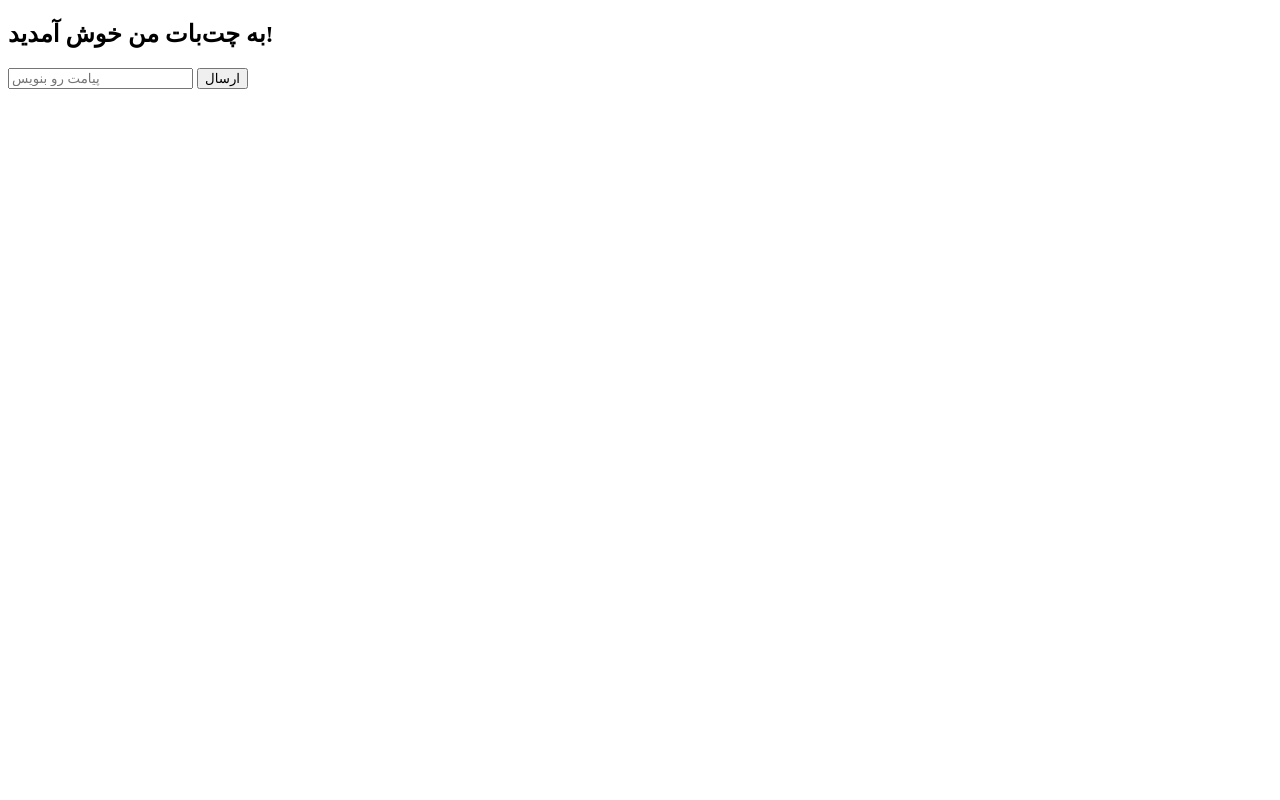
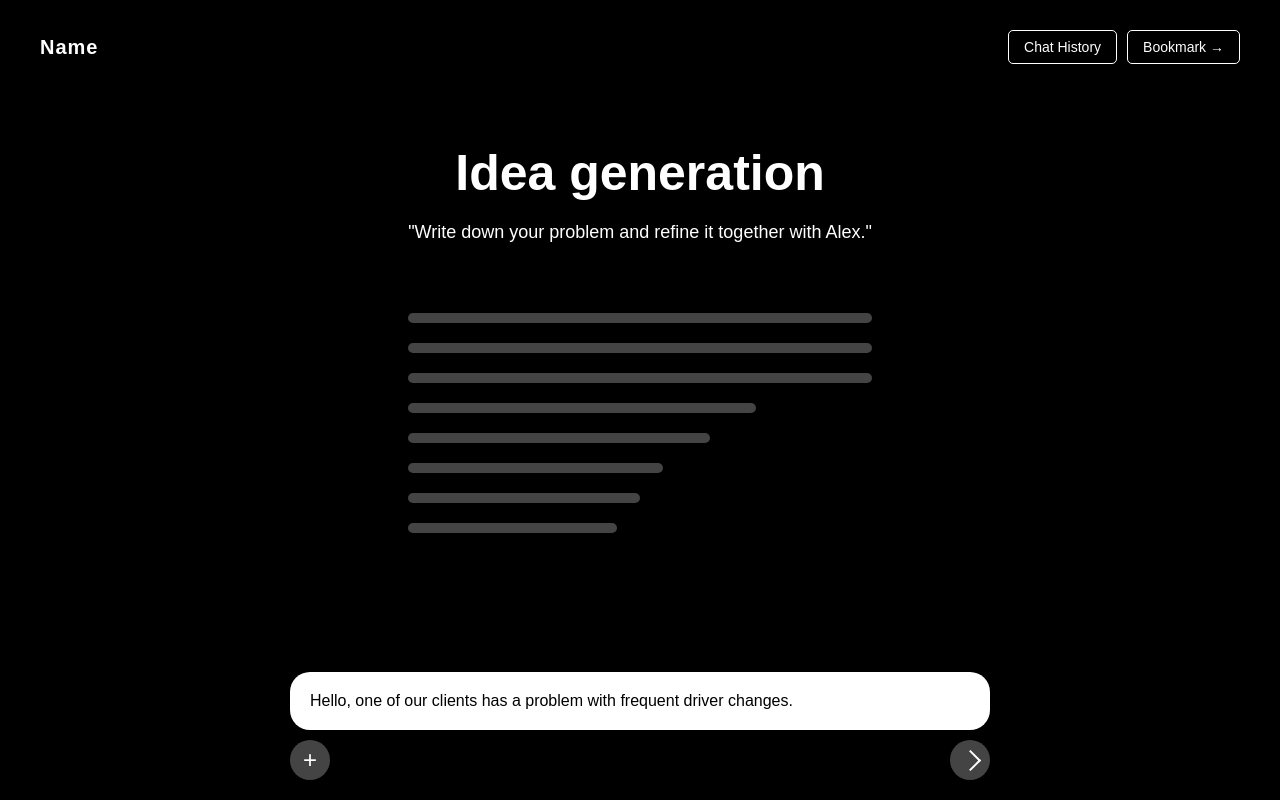
Before and after one commit to hannibalreza/Probleemverkennende, a plain HTML site: page index.html in a window 1280 px wide. Drawn offline with Linux system fonts and the light colour scheme.

Commit message:
Update index.html

```diff
--- a/index.html
+++ b/index.html
@@ -1,27 +1,226 @@
 <!DOCTYPE html>
-<html lang="fa">
+<html lang="en">
 <head>
     <meta charset="UTF-8">
     <meta name="viewport" content="width=device-width, initial-scale=1.0">
-    <title>چت‌بات من</title>
+    <title>Idea Generation</title>
+    <style>
+        * {
+            margin: 0;
+            padding: 0;
+            box-sizing: border-box;
+            font-family: Arial, sans-serif;
+        }
+
+        body {
+            background-color: #000;
+            color: #fff;
+            height: 100vh;
+            display: flex;
+            flex-direction: column;
+            padding: 20px;
+        }
+
+        header {
+            display: flex;
+            justify-content: space-between;
+            align-items: center;
+            padding: 10px 20px;
+        }
+
+        .logo {
+            font-size: 20px;
+            font-weight: bold;
+            letter-spacing: 1px;
+        }
+
+        .nav-buttons {
+            display: flex;
+            gap: 10px;
+        }
+
+        .nav-btn {
+            background-color: transparent;
+            color: #fff;
+            border: 1px solid #fff;
+            border-radius: 5px;
+            padding: 8px 15px;
+            cursor: pointer;
+            font-size: 14px;
+            transition: background-color 0.3s;
+        }
+
+        .nav-btn:hover {
+            background-color: rgba(255, 255, 255, 0.1);
+        }
+
+        .main-content {
+            display: flex;
+            flex-direction: column;
+            align-items: center;
+            justify-content: center;
+            flex-grow: 1;
+            text-align: center;
+            max-width: 800px;
+            margin: 0 auto;
+        }
+
+        h1 {
+            font-size: 50px;
+            margin-bottom: 20px;
+        }
+
+        .subtitle {
+            font-size: 18px;
+            margin-bottom: 40px;
+        }
+
+        .idea-lines {
+            width: 100%;
+            margin: 30px 0;
+        }
+
+        .line {
+            height: 10px;
+            background-color: #444;
+            border-radius: 5px;
+            margin-bottom: 20px;
+        }
+
+        .line:nth-child(1), .line:nth-child(2) {
+            width: 100%;
+        }
+
+        .line:nth-child(3) {
+            width: 100%;
+        }
+
+        .line:nth-child(4) {
+            width: 75%;
+        }
+
+        .line:nth-child(5) {
+            width: 65%;
+        }
+
+        .line:nth-child(6) {
+            width: 55%;
+        }
+
+        .line:nth-child(7) {
+            width: 50%;
+        }
+
+        .line:nth-child(8) {
+            width: 45%;
+        }
+
+        .chat-container {
+            max-width: 700px;
+            width: 90%;
+            margin: 0 auto;
+            margin-top: 20px;
+            position: relative;
+        }
+
+        .chat-bubble {
+            background-color: #fff;
+            color: #000;
+            padding: 20px;
+            border-radius: 20px;
+            font-size: 16px;
+            position: relative;
+        }
+
+        .chat-controls {
+            display: flex;
+            justify-content: space-between;
+            margin-top: 10px;
+        }
+
+        .add-btn, .send-btn {
+            width: 40px;
+            height: 40px;
+            border-radius: 50%;
+            display: flex;
+            align-items: center;
+            justify-content: center;
+            background-color: #444;
+            color: #fff;
+            cursor: pointer;
+            border: none;
+        }
+
+        .add-btn {
+            font-size: 24px;
+        }
+
+        .send-btn {
+            background-color: #444;
+        }
+
+        .send-arrow {
+            width: 15px;
+            height: 15px;
+            border-right: 2px solid #fff;
+            border-top: 2px solid #fff;
+            transform: rotate(45deg);
+        }
+    </style>
 </head>
 <body>
-    <h2>به چت‌بات من خوش آمدید!</h2>
-    <input type="text" id="userInput" placeholder="پیامت رو بنویس">
-    <button onclick="sendMessage()">ارسال</button>
-    <p id="botResponse"></p>
+    <header>
+        <div class="logo">Name</div>
+        <div class="nav-buttons">
+            <button class="nav-btn">Chat History</button>
+            <button class="nav-btn">Bookmark →</button>
+        </div>
+    </header>
+
+    <div class="main-content">
+        <h1>Idea generation</h1>
+        <p class="subtitle">"Write down your problem and refine it together with Alex."</p>
+
+        <div class="idea-lines">
+            <div class="line"></div>
+            <div class="line"></div>
+            <div class="line"></div>
+            <div class="line"></div>
+            <div class="line"></div>
+            <div class="line"></div>
+            <div class="line"></div>
+            <div class="line"></div>
+        </div>
+    </div>
+
+    <div class="chat-container">
+        <div class="chat-bubble">
+            Hello, one of our clients has a problem with frequent driver changes.
+        </div>
+        <div class="chat-controls">
+            <button class="add-btn">+</button>
+            <button class="send-btn">
+                <div class="send-arrow"></div>
+            </button>
+        </div>
+    </div>
 
     <script>
-        async function sendMessage() {
-            let userInput = document.getElementById("userInput").value;
-            let response = await fetch("YOUR_N8N_WEBHOOK_URL", {
-                method: "POST",
-                headers: { "Content-Type": "application/json" },
-                body: JSON.stringify({ message: userInput })
-            });
-            let data = await response.json();
-            document.getElementById("botResponse").innerText = data.reply;
-        }
+        // Add basic interaction to the chat input
+        document.querySelector('.chat-bubble').addEventListener('click', function() {
+            this.setAttribute('contenteditable', 'true');
+            this.focus();
+        });
+
+        // Send button functionality
+        document.querySelector('.send-btn').addEventListener('click', function() {
+            const chatBubble = document.querySelector('.chat-bubble');
+            if (chatBubble.textContent.trim() !== '') {
+                // In a real app, you'd handle sending the message here
+                console.log('Message sent:', chatBubble.textContent);
+                chatBubble.textContent = '';
+            }
+        });
     </script>
 </body>
 </html>
```
